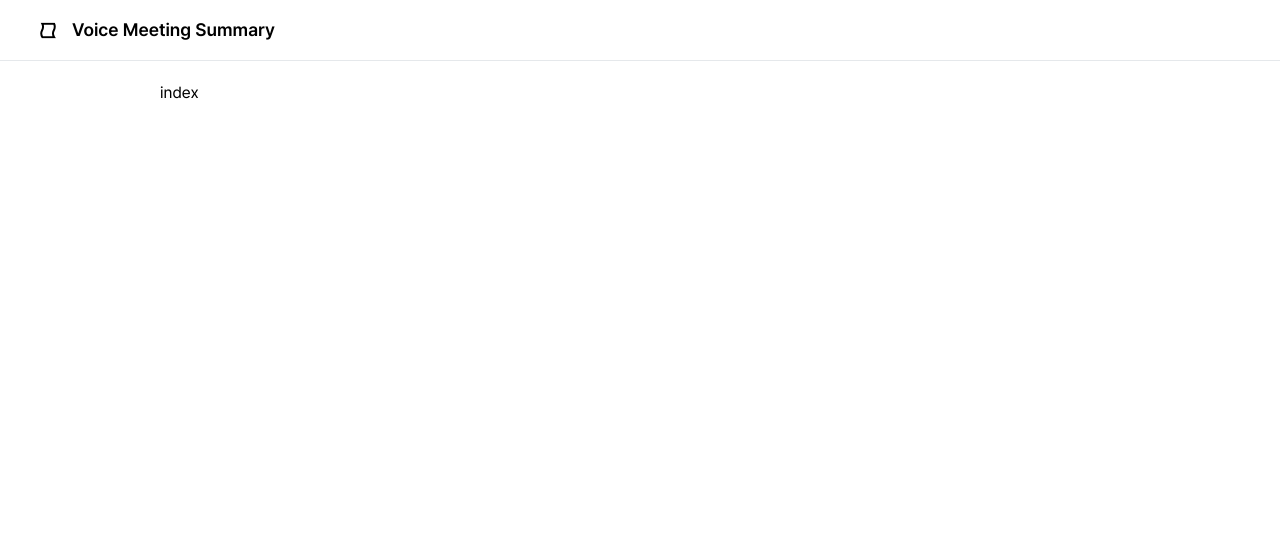
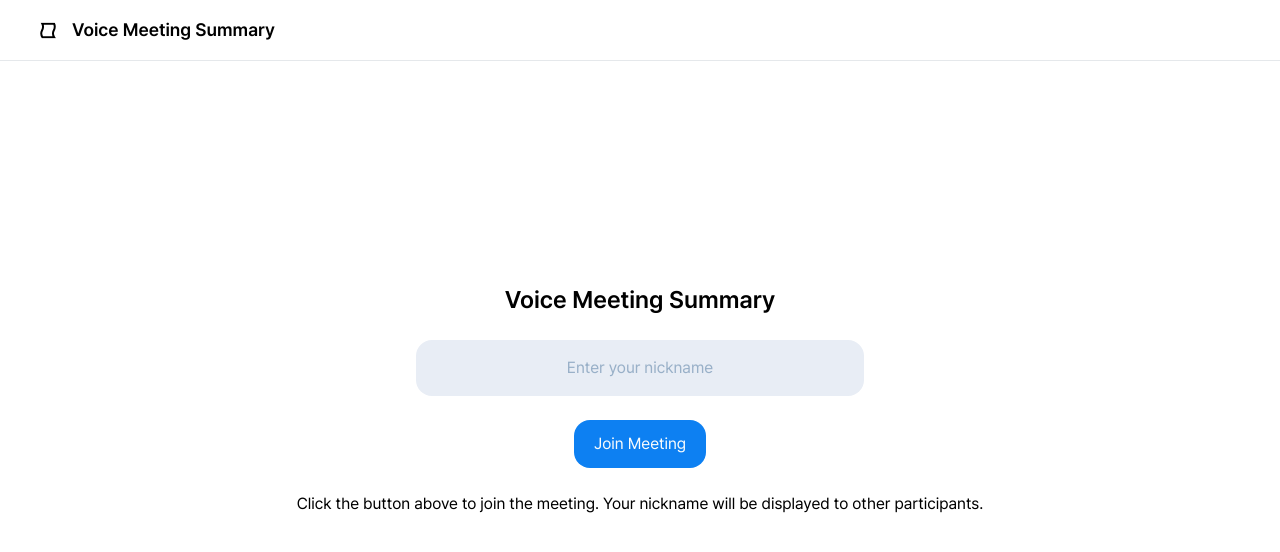
Before and after one commit to minjeongss/ai-realtime-meeting-summary, a React (Vite) app: page / in a window 1280 px wide. Shown: the top 552 px of the page. Built offline with nearby package versions, Linux system fonts and the light colour scheme.

Commit message:
feat: 입장 화면 구현

```diff
--- a/src/components/Layout/Header.tsx
+++ b/src/components/Layout/Header.tsx
@@ -1,6 +1,6 @@
 const Header = () => {
   return (
-    <div className="flex flex-row gap-4 items-center pl-10 pr-10 pt-4 pb-4 border-solid border-b-1 border-[#E5E8EB]">
+    <div className="fixed w-full flex flex-row gap-4 items-center pl-10 pr-10 pt-4 pb-4 border-solid border-b-1 border-[#E5E8EB]">
       <img src="/logo.svg" />
       <p className="font-semibold text-lg">Voice Meeting Summary</p>
     </div>
--- a/src/pages/Home/index.tsx
+++ b/src/pages/Home/index.tsx
@@ -1,5 +1,21 @@
 const Home = () => {
-  return <div>index</div>;
+  return (
+    <div className="w-full min-h-[calc(100vh-40px)] flex flex-col gap-6 justify-center items-center ">
+      <p className="font-semibold text-2xl">Voice Meeting Summary</p>
+      <input
+        className="w-112 flex justify-center items-center text-center p-4 rounded-2xl text-[#4A739C] bg-[#E8EDF5]"
+        type="text"
+        placeholder="Enter your nickname"
+      />
+      <button className="h-12 pl-5 pr-5 rounded-2xl text-[#F7FAFC] bg-[#0D80F2]">
+        Join Meeting
+      </button>
+      <p>
+        Click the button above to join the meeting. Your nickname will be
+        displayed to other participants.
+      </p>
+    </div>
+  );
 };
 
 export default Home;
```
